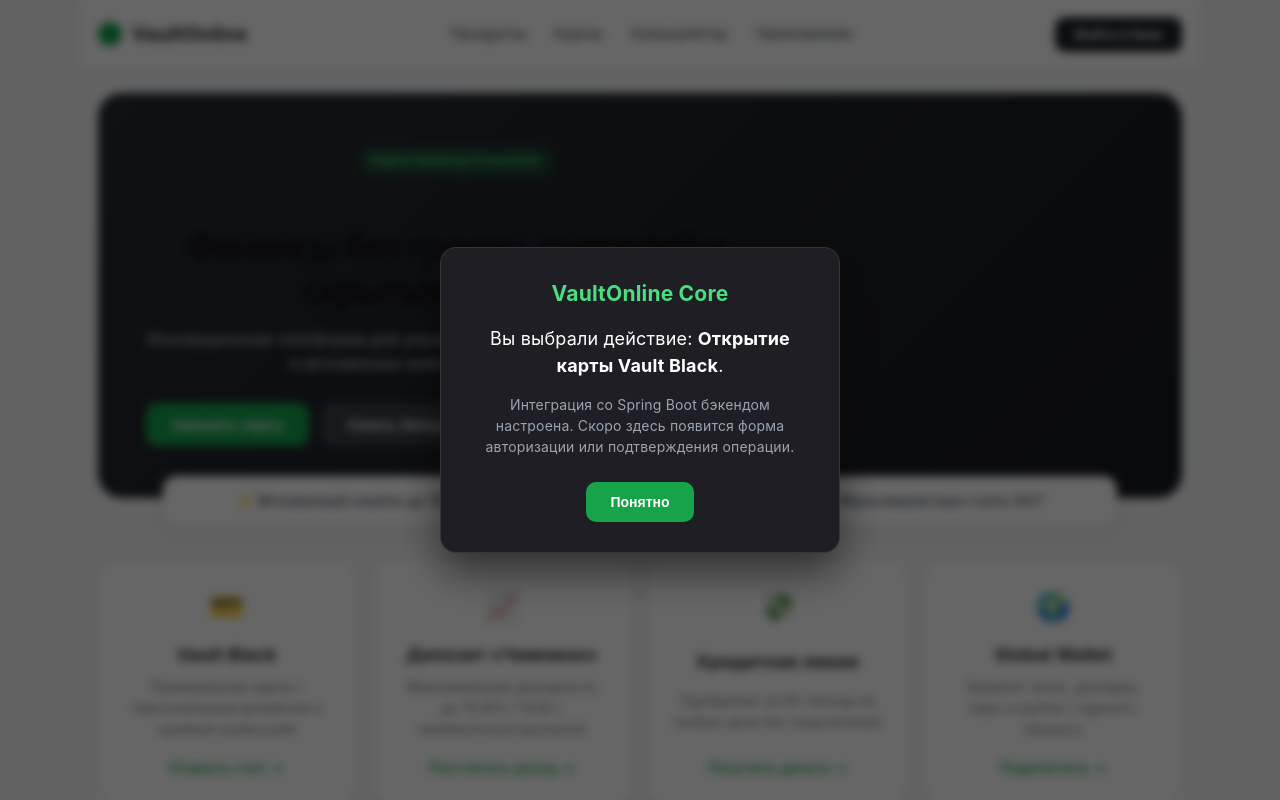
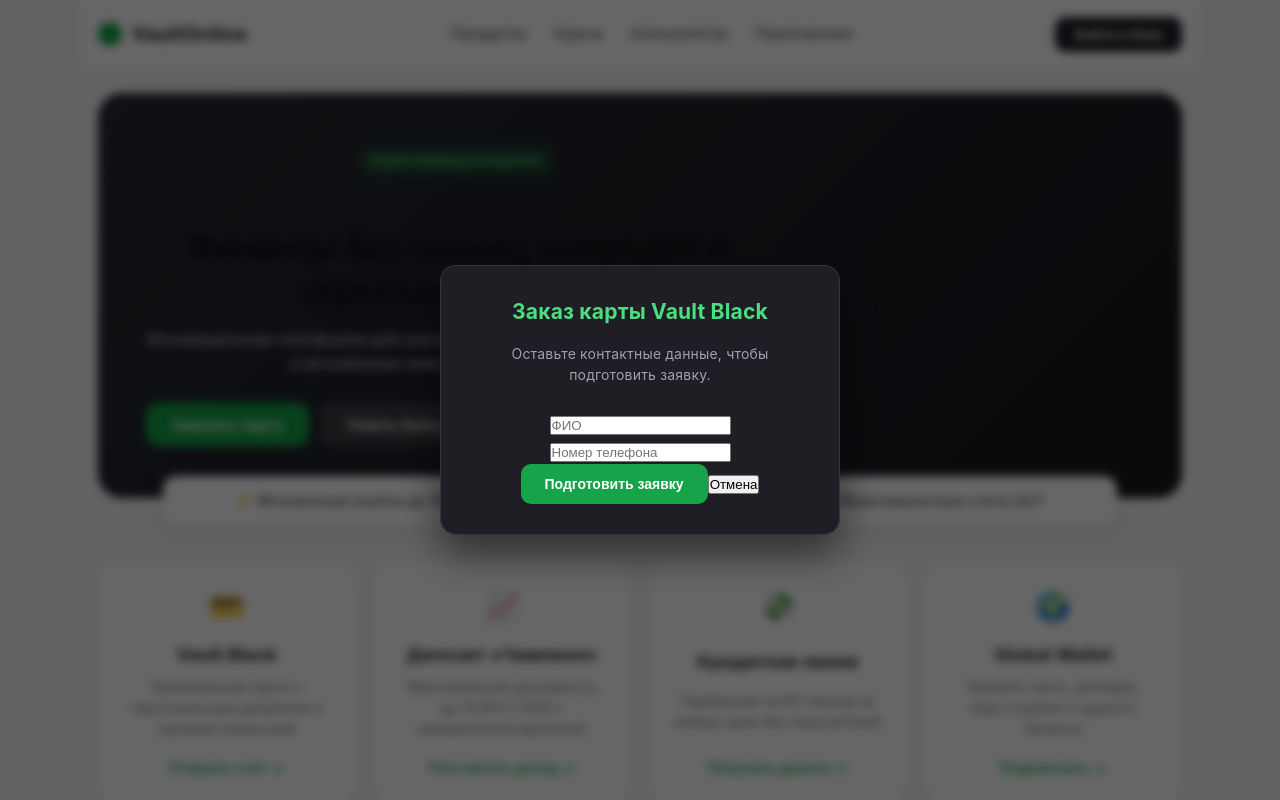
Before and after one commit to Kaus-exe/vaultonline, a React (Vite) app in the folder vaultonline-frontend/: page / in a window 1280 px wide. Both pictures are taken after a click on the button "Заказать карту". Shown: the top 800 px of the page. Built offline with nearby package versions, Linux system fonts and the light colour scheme.

Commit message:
Make landing page hero actions interactive

```diff
--- a/vaultonline-frontend/src/App.jsx
+++ b/vaultonline-frontend/src/App.jsx
@@ -19,6 +19,8 @@ export default function App() {
 
   // Модальное окно для интерактивности
   const [modalContent, setModalContent] = useState(null);
+  const [cardForm, setCardForm] = useState({ name: '', phone: '' });
+  const [cardSubmitted, setCardSubmitted] = useState(false);
 
   const getDepositRate = () => {
     if (currency === 'KZT') return 14.2;
@@ -84,10 +86,10 @@ export default function App() {
                 мгновенных инвестиций в пару кликов.
               </p>
               <div className="hero-actions">
-                <button className="btn-primary" onClick={() => handleActionClick('Открытие карты Vault Black')}>
+                <button className="btn-primary" onClick={() => { setCardSubmitted(false); setCardForm({ name: '', phone: '' }); handleActionClick('Открытие карты Vault Black'); }}>
                   Заказать карту
                 </button>
-                <button className="btn-secondary" onClick={() => handleActionClick('Обзор экосистемы VaultOnline')}>
+                <button className="btn-secondary" onClick={() => document.getElementById('products')?.scrollIntoView({ behavior: 'smooth', block: 'start' })}>
                   Узнать больше
                 </button>
               </div>
@@ -422,10 +424,32 @@ export default function App() {
       {modalContent && (
         <div className="modal-overlay" onClick={() => setModalContent(null)}>
           <div className="modal-box" onClick={(e) => e.stopPropagation()}>
-            <h3>VaultOnline Core</h3>
-            <p>Вы выбрали действие: <strong>{modalContent}</strong>.</p>
-            <p className="modal-sub">Интеграция со Spring Boot бэкендом настроена. Скоро здесь появится форма авторизации или подтверждения операции.</p>
-            <button className="btn-green" onClick={() => setModalContent(null)}>Понятно</button>
+            {modalContent === 'Открытие карты Vault Black' ? (
+              <>
+                <h3>Заказ карты Vault Black</h3>
+                {cardSubmitted ? (
+                  <>
+                    <p>Заявка заполнена. Это демонстрационная форма: данные пока не отправляются в банковскую систему.</p>
+                    <button className="btn-green" onClick={() => setModalContent(null)}>Закрыть</button>
+                  </>
+                ) : (
+                  <form className="card-order-form" onSubmit={(e) => { e.preventDefault(); setCardSubmitted(true); }}>
+                    <p className="modal-sub">Оставьте контактные данные, чтобы подготовить заявку.</p>
+                    <input aria-label="ФИО" placeholder="ФИО" value={cardForm.name} onChange={(e) => setCardForm({ ...cardForm, name: e.target.value })} required />
+                    <input aria-label="Телефон" placeholder="Номер телефона" type="tel" value={cardForm.phone} onChange={(e) => setCardForm({ ...cardForm, phone: e.target.value })} required />
+                    <button className="btn-green" type="submit">Подготовить заявку</button>
+                    <button className="modal-cancel" type="button" onClick={() => setModalContent(null)}>Отмена</button>
+                  </form>
+                )}
+              </>
+            ) : (
+              <>
+                <h3>VaultOnline Core</h3>
+                <p>Вы выбрали действие: <strong>{modalContent}</strong>.</p>
+                <p className="modal-sub">Этот раздел пока представлен демонстрационным окном.</p>
+                <button className="btn-green" onClick={() => setModalContent(null)}>Понятно</button>
+              </>
+            )}
           </div>
         </div>
       )}
```
